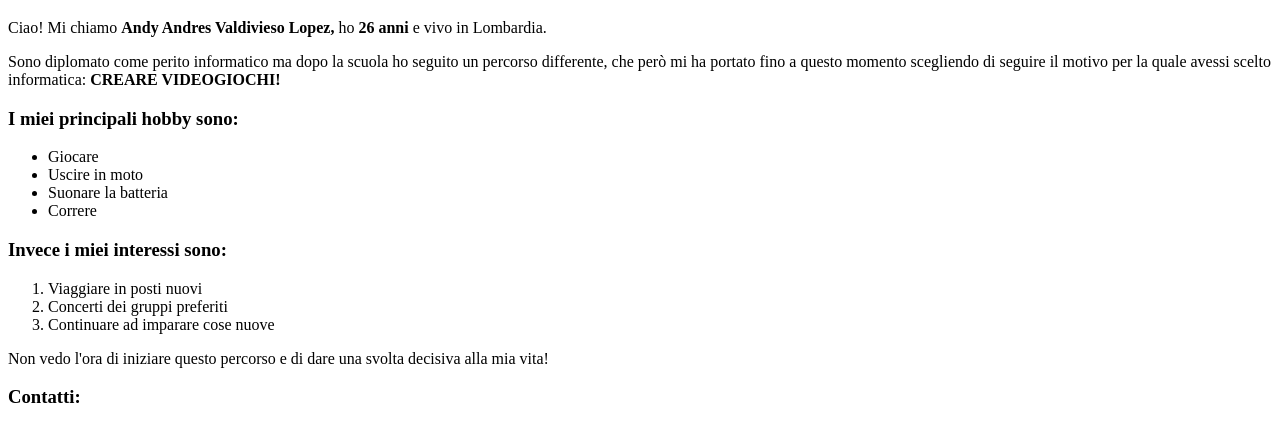
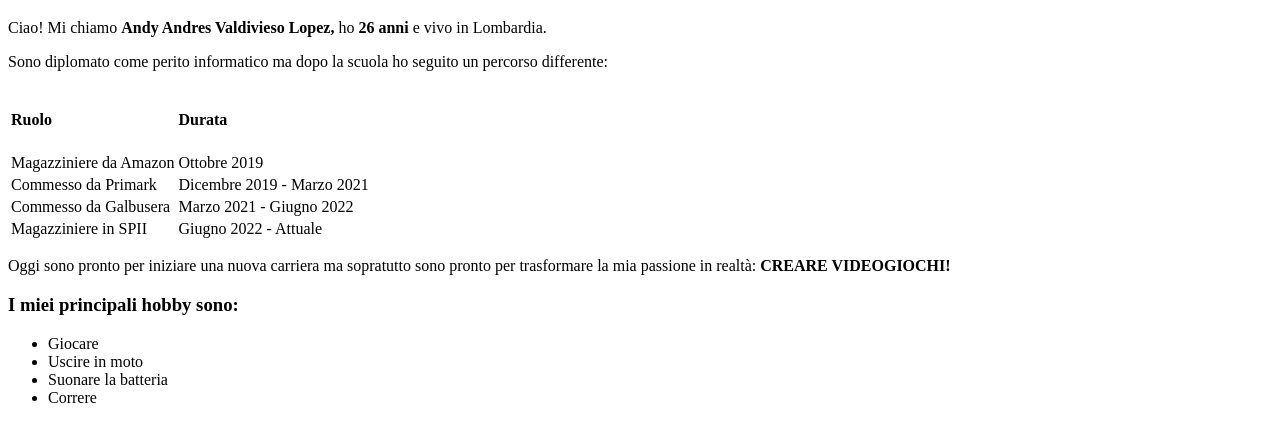
Before and after one commit to andyvaldiviesolopez/HTML5, a plain HTML site: page Presentazione.html in a window 1280 px wide. Shown: the part 87-510 px from the top of the page. Drawn offline with Linux system fonts and the light colour scheme.

Commit message:
Update Presentazione.html

```diff
--- a/Presentazione.html
+++ b/Presentazione.html
@@ -9,8 +9,33 @@
     <img src="foto.jpg" width="350px" alt="Foto personale">
     <h1>Mi presento!</h1>
     <div><p>Ciao! Mi chiamo <b>Andy Andres Valdivieso Lopez,</b> ho <b> 26 anni</b> e vivo in Lombardia.</p>
-    <p>Sono diplomato come perito informatico ma dopo la scuola ho seguito un percorso differente, che però mi ha portato fino a questo momento scegliendo di seguire il motivo per la quale avessi scelto informatica: <b>CREARE VIDEOGIOCHI!</b></p>
-    </div>
+    <p>Sono diplomato come perito informatico ma dopo la scuola ho seguito un percorso differente:</p>
+
+    <table>
+        <tr>
+            <td><h4>Ruolo</h4></td>
+            <td><h4>Durata</h4></td>
+        </tr>
+        <tr>
+            <td>Magazziniere da Amazon </td>
+            <td> Ottobre 2019 </td>
+        </tr>
+        <tr>
+
+             <td>Commesso da Primark </td>
+             <td>Dicembre 2019 - Marzo 2021 </td>
+        </tr>
+        <tr>
+            <td>Commesso da Galbusera </td>
+            <td>Marzo 2021 - Giugno 2022 </td>
+        </tr>
+        <tr>
+             <td>Magazziniere in SPII</td>
+             <td>Giugno 2022 - Attuale </td>
+        </tr>
+    </table>
+    <p>Oggi sono pronto per iniziare una nuova carriera ma sopratutto sono pronto per trasformare la mia passione in realtà: <b>CREARE VIDEOGIOCHI!</b></p>
+        </div>
     <div><h3>I miei principali hobby sono:</h3>
         <ul>
         <li>Giocare</li>
```
